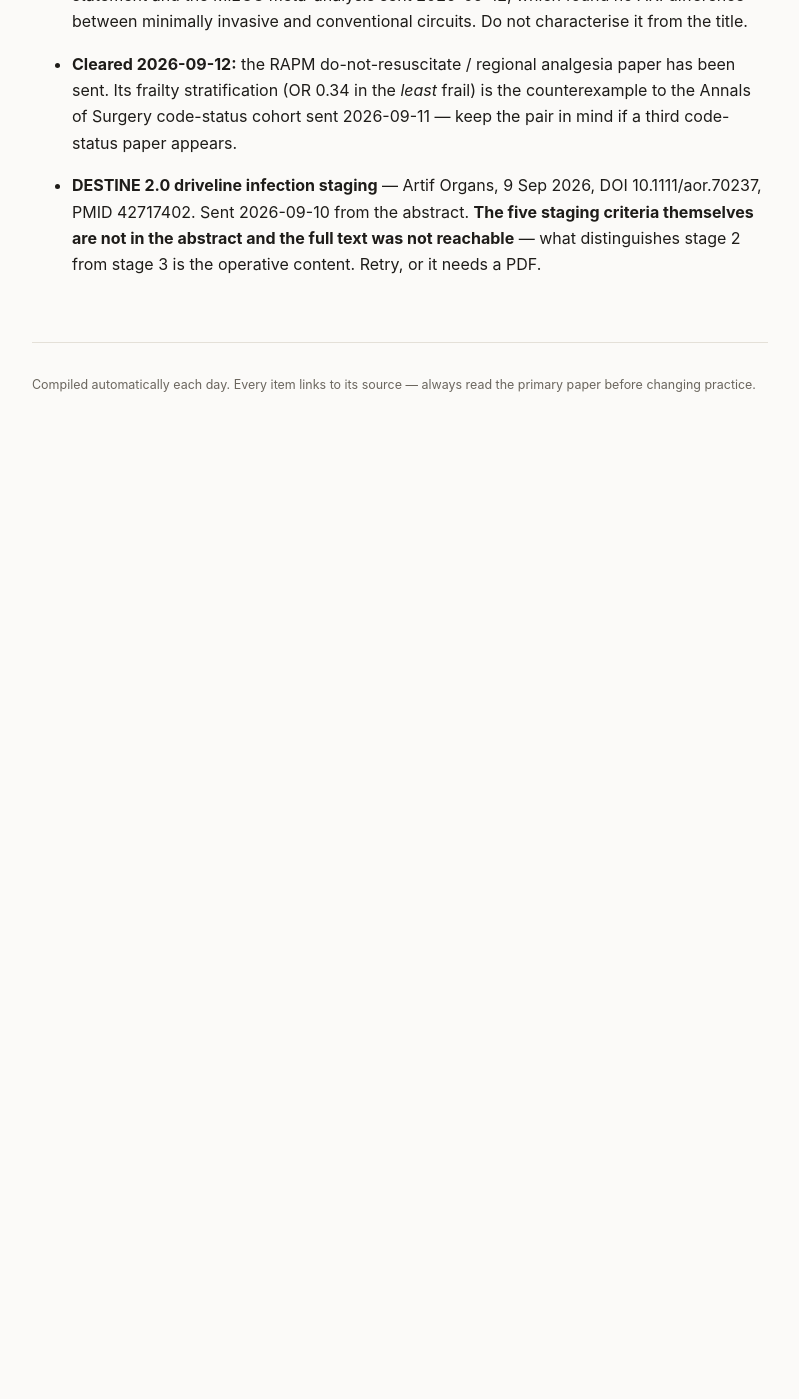
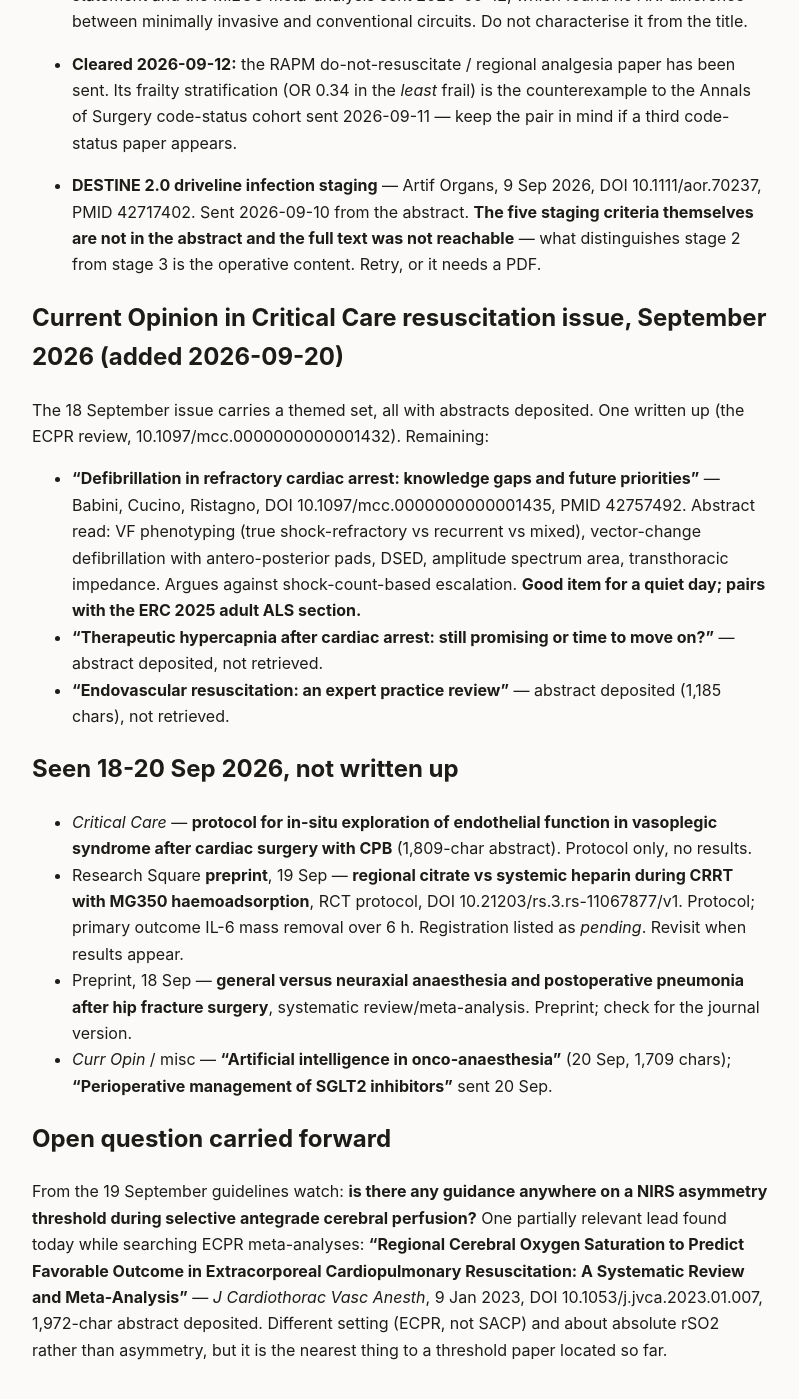
Before and after one commit to nicusilviuu/medical-literature, a Jekyll site: the page built from claude/outstanding.md, in a window 1280 px wide and 1400 px high, scrolled down 12634 px. Shown: the whole window, without its empty margins (240-1039 px from the left). Built offline with Jekyll 4.4.1, drawn with Linux system fonts in a browser that asks for light colours; our own code applies the rules of GitHub Pages for plain Markdown files; before the commit the page ends 13106 px from its top, so only the background shows below that.

Commit message:
Add 2026-09-20 brief
Co-Authored-By: Claude Opus 5 <noreply@anthropic.com>
Claude-Session: https://claude.ai/code/session_01T5ivnnDnrzDTzAtfHdiCMS

```diff
--- a/claude/outstanding.md
+++ b/claude/outstanding.md
@@ -478,3 +478,42 @@ The cDCD sweep returned 44 hits in 60 days; this is an active field. With abstra
   criteria themselves are not in the abstract and the full text was not reachable** —
   what distinguishes stage 2 from stage 3 is the operative content. Retry, or it needs a
   PDF.
+
+## Current Opinion in Critical Care resuscitation issue, September 2026 (added 2026-09-20)
+
+The 18 September issue carries a themed set, all with abstracts deposited. One written up
+(the ECPR review, 10.1097/mcc.0000000000001432). Remaining:
+
+- **"Defibrillation in refractory cardiac arrest: knowledge gaps and future priorities"** —
+  Babini, Cucino, Ristagno, DOI 10.1097/mcc.0000000000001435, PMID 42757492. Abstract read:
+  VF phenotyping (true shock-refractory vs recurrent vs mixed), vector-change defibrillation
+  with antero-posterior pads, DSED, amplitude spectrum area, transthoracic impedance. Argues
+  against shock-count-based escalation. **Good item for a quiet day; pairs with the ERC 2025
+  adult ALS section.**
+- **"Therapeutic hypercapnia after cardiac arrest: still promising or time to move on?"** —
+  abstract deposited, not retrieved.
+- **"Endovascular resuscitation: an expert practice review"** — abstract deposited (1,185
+  chars), not retrieved.
+
+## Seen 18-20 Sep 2026, not written up
+
+- *Critical Care* — **protocol for in-situ exploration of endothelial function in vasoplegic
+  syndrome after cardiac surgery with CPB** (1,809-char abstract). Protocol only, no results.
+- Research Square **preprint**, 19 Sep — **regional citrate vs systemic heparin during CRRT with
+  MG350 haemoadsorption**, RCT protocol, DOI 10.21203/rs.3.rs-11067877/v1. Protocol; primary
+  outcome IL-6 mass removal over 6 h. Registration listed as *pending*. Revisit when results
+  appear.
+- Preprint, 18 Sep — **general versus neuraxial anaesthesia and postoperative pneumonia after hip
+  fracture surgery**, systematic review/meta-analysis. Preprint; check for the journal version.
+- *Curr Opin* / misc — **"Artificial intelligence in onco-anaesthesia"** (20 Sep, 1,709 chars);
+  **"Perioperative management of SGLT2 inhibitors"** sent 20 Sep.
+
+## Open question carried forward
+
+From the 19 September guidelines watch: **is there any guidance anywhere on a NIRS asymmetry
+threshold during selective antegrade cerebral perfusion?** One partially relevant lead found
+today while searching ECPR meta-analyses: **"Regional Cerebral Oxygen Saturation to Predict
+Favorable Outcome in Extracorporeal Cardiopulmonary Resuscitation: A Systematic Review and
+Meta-Analysis"** — *J Cardiothorac Vasc Anesth*, 9 Jan 2023, DOI 10.1053/j.jvca.2023.01.007,
+1,972-char abstract deposited. Different setting (ECPR, not SACP) and about absolute rSO2 rather
+than asymmetry, but it is the nearest thing to a threshold paper located so far.
```
Also changed, not shown: _briefs/2026-09-20.md (added, +293 -0 lines), claude/source-notes.md (+35 -0 lines).
